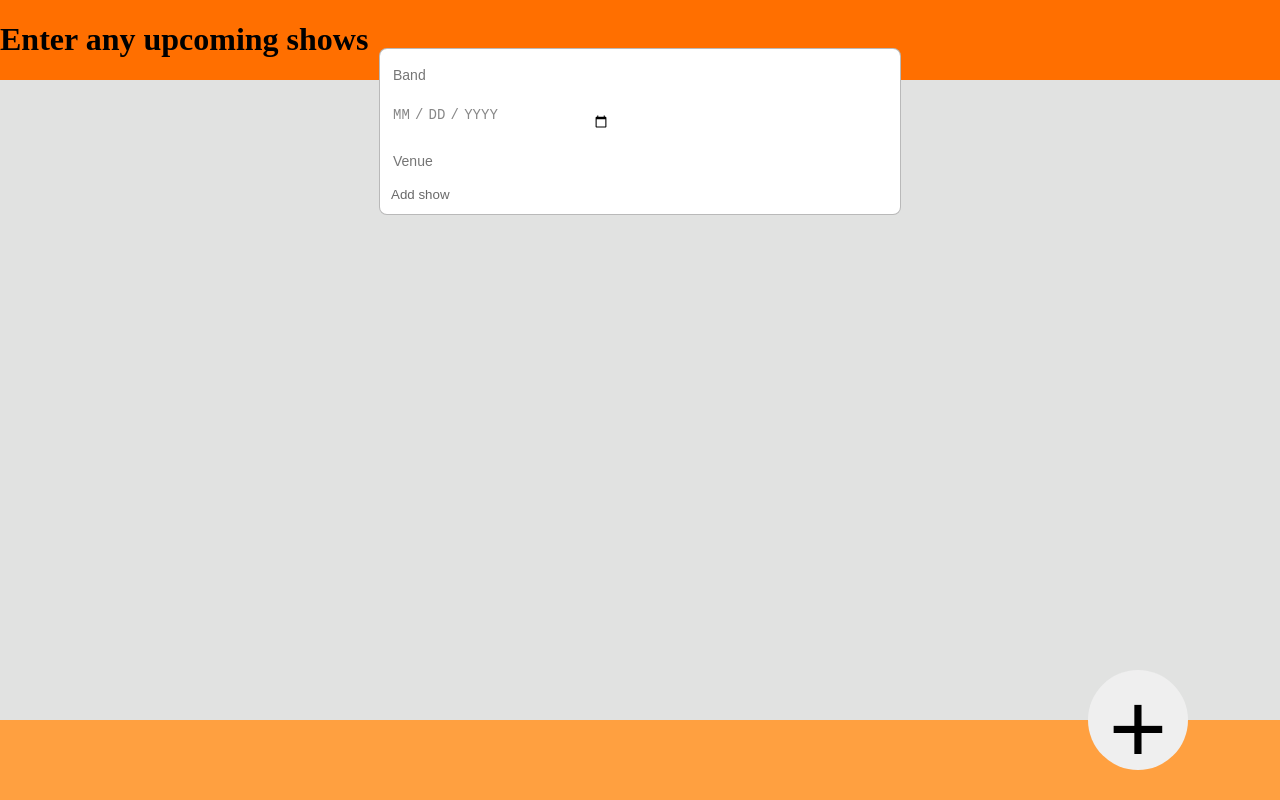
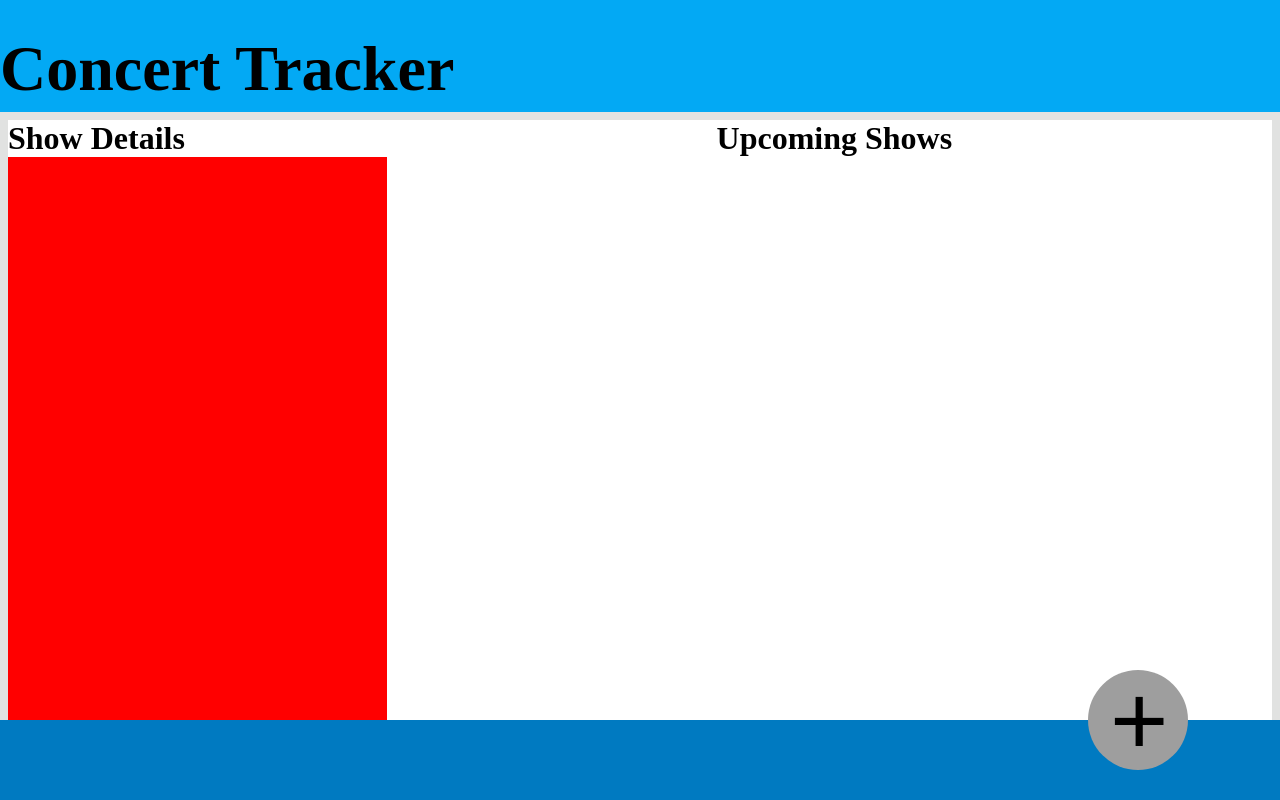
Before and after one commit to michael-mackrell/concerts, a React (Create React App) app: page / in a window 1280 px wide. Built offline with nearby package versions, Linux system fonts and the light colour scheme.

Commit message:
progress on css. Starting work on additional details component

```diff
--- a/src/actions/index.js
+++ b/src/actions/index.js
@@ -1,10 +1,11 @@
 let showId = 0;
 
-export const addShow = (showName, venue, date) => {
+export const addShow = (showName, venue, date, time) => {
     let showObject= {
         showName,
         venue,
         date,
+        time,
         showId
     };
     showId++;
--- a/src/components/componentStyles.scss
+++ b/src/components/componentStyles.scss
@@ -8,7 +8,7 @@
 
 ::-webkit-scrollbar {
     width: 0px;  /* Remove scrollbar space */
-    background: transparent;  /* Optional: just make scrollbar invisible */
+    //background: transparent;  /* Optional: just make scrollbar invisible */
 }
 
 
@@ -41,8 +41,18 @@
     }
 }
 
+@mixin showBlock {
+    //height:15vh;
+    //border: 1px solid rgba(168,168,168, 0.8);
+    border-radius: .5em;
+    //padding: 10px;
+    //background-color: gray;
+    margin-top: 1vh;
+}
+
 body {
     background-color: #E1E2E1;
+    padding-top:14vh;
 }
 
 .band{
@@ -55,12 +65,16 @@ body {
 }
 
 .cssGridForm {
-    width: 50vw;
-    max-width: 500px;
+    width: 60vw;
     margin:auto;
     display: grid;
     @include gridItems;
-    background-color: rgba(255, 255, 255, 1);
+    background-color: rgba(255, 255, 255, 2);
+    position: absolute;
+    top: 50%;
+    left: 50%;
+    transform: translate(-50%, -50%);
+    z-index: 2;
     grid-template-areas:
         'band'
         'date'
@@ -70,63 +84,12 @@ body {
     grid-template-rows: auto auto auto auto;
 }
 
+
 .date {
     @include inputStyling;
     grid-area: date;
     width: 17vw;
 }
-
-.footer {
-    background-color:#ffa040;
-    position: absolute;
-    left:0;
-    bottom:0;
-    height: 10vh;
-    width:100%;
-    z-index: 2;
-}
-
-.header {
-    background-color: #ff6f00;
-    position: absolute;
-    left:0;
-    top:0;
-    width: 100vw;
-    z-index: -1;
-}
-
-
-.mainDiv {
-    background-color: white;
-    width: 100vw;
-}
-
-.newItemButton {
-      font-size: 100px;
-      border-radius: 100%;
-      position: absolute;
-      left: 85%;
-      transform: translateY(-50%);
-      border: none;
-      text-align: center;
-      vertical-align: middle;
-      height: 1em;
-      width: 1em;
-
-}
-
-.venue{
-    @include inputStyling;
-    grid-area: venue;
-    //color:red;
-    margin-bottom: 1vh;
-    color:rgba(105,105,105, 0.8) !important;
-    width: 17vw;
-}
-
-
-
-
 
 .defaultButton{
     width: 12vw;
@@ -144,45 +107,150 @@ body {
     }
 }
 
+.details{
+    display: inline-block;
+    width: 30%;
+    height: 100%;
+    margin-right: 5%;
+    vertical-align: top;
+    h1 {
+        margin:0;
+        position: sticky;
+    }
+}
+
+.footer {
+    background-color:#007ac1;
+    position: absolute;
+    left:0;
+    bottom:0;
+    height: 10vh;
+    width:100vw;
+}
+
+.header {
+    background-color: #03a9f4;
+    position: absolute;
+    margin: auto;
+    left:0;
+    top:0;
+    width:100vw;
+    height:14vh;
+    z-index: 0;
+
+}
+
+
+
+.listH{
+    font-size: 4em;
+    margin: 0.5em 0 0.5em 0;
+}
+
+.mainDiv {
+    background-color: white;
+    width: 100%;
+    height: 76vh;
+}
 
 
 
 
+.newItemButton {
+      font-size: 100px;
+      border-radius: 100%;
+      position: absolute;
+      left: 85%;
+      transform: translateY(-50%);
+      border: none;
+      height: 1em;
+      width: 1em;
+      background-color: #9e9e9e;
 
-@mixin showBlock {
-    //height:15vh;
-    border: 1px solid rgba(168,168,168, 0.8);
-    border-radius: .5em;
-    padding: 10px;
-    //background-color: gray;
-    margin-top: 1vh;
+      p {
+          margin: 0;
+          position: absolute;
+          left: 22%;
+          transform: translateY(-50%);
+      }
+
+      &:hover {
+        background-color: #cfcfcf;
+    }
+
 }
 
-.showName{
-    grid-area: showName;
+.transparentBackground{
+    height: 100vh;
+    width: 100vw;
+    background-color: #212121;
+    opacity: .8;
+    position: absolute;
+    left: 0;
+    top: 0;
+    z-index: 2;
+    align-content: center;
+    vertical-align: middle;
+}
+
+.venue{
+    @include inputStyling;
+    grid-area: venue;
+    //color:red;
+    margin-bottom: 1vh;
+    color:rgba(105,105,105, 0.8) !important;
+    width: 17vw;
+}
+
+
+
+.showDate {
+    grid-area: showDate;
+
+    h1{
+        margin-top:0;
+     }
+}
+
+.showDetails{
+    grid-area: showDetails;
+
+    h1{
+       margin-top:0;
+    }
+
+    h3 {
+        margin: 0;
+    }
+}
+
+
+.sidebar{
+    background-color: #007ac1;
+    height: 100%;
+    width: 5px;
+    float: left;
 }
 
 .deleteButton{ visibility: hidden; }
 
 
 
-.showDetails {
-    grid-area: showDetails;
-}
+// .showDetails {
+//     grid-area: showDetails;
+// }
 
 .showDiv {
     background-color: white;
     @include showBlock;
-    margin: 2vh auto 1vh auto;
-    width: 50vw;
-    max-width: 500px;
+    width: 60vw;
+    float: right;
     display: grid;
-    height: 20vh;
+    height: 10vh;
     grid-template-areas:
-        'showName showName showName'
-        'showDetails showDetails showDetails'
-        'deleteify null null';
-     grid-template-rows: auto auto auto;
+        'showDate showDetails showDetails showDetails';
+
+    grid-template-rows: auto;
 
 
 
@@ -192,21 +260,37 @@ body {
             padding:auto;
             height:100%;
         }
+        background-color: #cfcfcf;
         // -webkit-transition: transform .25s ease-in-out;
         // transform: scale(1.05);
     }
 }
 
 .showList{
-    max-width: 50vw;
-    margin-top:5vh;
+    display: inline-block;
+    width: 60vw;
+    margin: auto;
     text-align: center;
     background-color: rgba(255, 255, 255, 0.0001);
-    position: absolute;
-    left: 50%;
-    transform: translateX(-50%);
-    z-index: 1;
-    overflow-y: scroll;
-    height:85vh;
+    //position: absolute;
+    left: 35%;
+    z-index: 0;
+
+   .list{
+        overflow-y: scroll;
+        max-height:60vh;
+    }
+
+    h1 {
+        margin-top:0;
+        //position: sticky;
+    }
 
 }
+
+
+.extraShowDetails {
+    height: 100%;
+    background-color:red;
+    width: 100%;
+}
--- a/src/components/show.js
+++ b/src/components/show.js
@@ -5,22 +5,35 @@ import { deleteShow } from '../actions';
 
 
 const Show = (props) => {
+
+    const monthNames = ['Jan', 'Feb', 'Mar', 'Apr', 'May', 'Jun', 'Jul', 'Aug', 'Sep', 'Oct', 'Nov', 'Dec',];
+
+    const splitDate = props.date.split('-');
+    const parsedDateNumber = splitDate[2];
+    const dateMonth = monthNames[splitDate[1].substring(1) - 1];
+
     return (
+
+    <div className="showDiv">
+
+        <div className="showDate">
+            <div className="sidebar"/>
+            <h1>{parsedDateNumber}</h1>
+            <h4>{dateMonth}</h4>
+        </div>
+
+
+        <div className="showDetails">
+            <h1>{props.name}</h1>
+            <h3>Venue: {props.venue}</h3>
+            <h3>Time: {props.time}</h3>
+        </div>
 
 
 
-    <div className="showDiv">
 
-        <div className="showName">
-            <h1>{props.name}</h1>
 
-        </div>
 
-        <div className="showDetails">
-            <h3>Date: {props.date}</h3>
-            <h3>Venue: {props.venue}</h3>
-        </div>
-        <button className="tallButton deleteButton" onClick={() => {props.deleteShow(props.id)}} className="deleteButton">Delete show</button>
 
 
     </div>
@@ -30,3 +43,6 @@ const Show = (props) => {
 }
 
 export default connect(null, {deleteShow})(Show);
+
+
+//<button className="tallButton deleteButton" onClick={() => {props.deleteShow(props.id)}} className="deleteButton">Delete show</button>
--- a/src/components/showList.js
+++ b/src/components/showList.js
@@ -6,33 +6,47 @@ import Show from './show';
 
 class ShowList extends React.Component {
 
-    state = { song: ''};
+    state = { song: '', modalOpen: false};
 
     renderList() {
         return this.props.shows.map((show) =>
-            <Show name={show.showName} venue={show.venue} date={show.date} id={show.showId}></Show>
+            <Show name={show.showName} venue={show.venue} date={show.date} id={show.showId} time={show.time}></Show>
         );
     }
 
 
     render() {
-        let inputBand, inputVenue, inputDate;
-        console.log(this.props.shows);
+        let inputBand, inputVenue, inputDate, inputTime;
         return (
 
-            <div className="mainDiv">
+            <div>
+
+
                 <div className="header">
-                    <h1 className="listH">Enter any upcoming shows</h1>
+                    <h1 className="listH">Concert Tracker</h1>
 
                 </div>
 
 
-                <div className="showList">
+                <div className="mainDiv">
+
+                {this.state.modalOpen ?
+
+
+                    <div>
+
+                        <div className="transparentBackground"/>
 
                         <form autocomplete="off" className="cssGridForm" onSubmit={(e) => {
                             e.preventDefault();
-                            this.props.addShow(inputBand.value, inputVenue.value, inputDate.value)}
+                            this.props.addShow(inputBand.value, inputVenue.value, inputDate.value, inputTime.value);
+                        /*  this.setState({modalOpen:})*/}
                         }>
+                            <input className="band"
+                            type="text"
+                            name="show"
+                            placeholder="Band"
+                            ref={node => inputBand = node} />
 
                             <input className="date"
                             type="date"
@@ -46,33 +60,45 @@ class ShowList extends React.Component {
                             placeholder="Venue"
                             ref={node => inputVenue = node}/>
 
-                        <input className="band"
+                            <input className="time"
                             type="text"
-                        name="show"
-                        placeholder="Band"
-                        ref={node => inputBand = node} />
+                            name="time"
+                            placeholder="Time"
+                            ref={node => inputTime = node}/>
 
-                        <button type="submit" className="defaultButton"
+                            <button  type="submit" className="defaultButton"
                             >Add show</button>
+
+                            <button  onClick={() => this.setState({modalOpen: false})}
+                            >close the modal</button>
+
                         </form>
+                    </div>
 
+                    :<div></div>}
 
+                    <div className="details">
+                        <h1>Show Details</h1>
+                        <div className="extraShowDetails"></div>
+                    </div>
+
+                    <div className="showList">
+                        <h1>Upcoming Shows</h1>
+                        <div className="list">
                             {this.renderList()}
+                        </div>
+                    </div>
 
                 </div>
 
-
-
                 <div className="footer">
-                <button className="newItemButton">+</button>
-
+                    <button onClick={() => this.setState({modalOpen: true})} className="newItemButton"><p>+</p></button>
                 </div>
             </div>
         )
     }
 }
 
-
 const mapStateToProps = (state) => {
     return { shows: state.listOfShows };
 }
```
Lines whose indentation alone changed are shown as unchanged.
